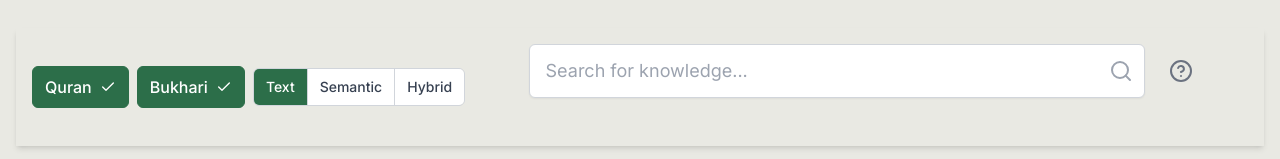
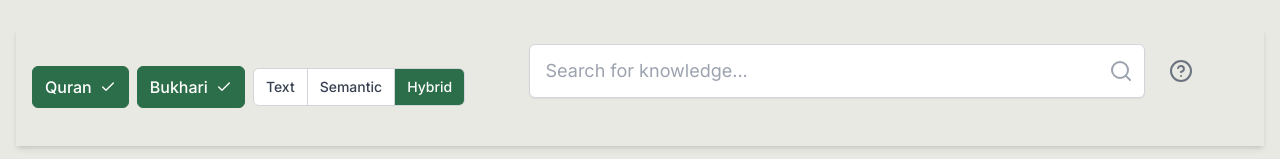
Before and after one commit to ihsan-project/maktabah-next, a Next.js app: page /search in a window 1280 px wide. Shown: the part 152-311 px from the top of the page. Built offline with nearby package versions, Linux system fonts and the light colour scheme; no server answers; the database is empty; sample sign-in values are in the browser's storage.

Commit message:
Default to hybrid and hide the option to non-devs

```diff
--- a/app/search/page.tsx
+++ b/app/search/page.tsx
@@ -20,19 +20,20 @@ export default function SearchPage(): JSX.Element {
 
   // Initialize with both book types selected
   const [selectedBooks, setSelectedBooks] = useState<string[]>(['quran', 'bukhari']);
-  const [searchMode, setSearchMode] = useState<SearchMode>('text');
+  const isDevelopment = process.env.NODE_ENV === 'development';
+  const [searchMode, setSearchMode] = useState<SearchMode>('hybrid');
 
   // Get the appropriate API URL based on environment
   const getApiUrl = (query: string, page: number, bookFilters?: string[]): string => {
-    // Check if we're in development mode and running locally
-    const isDevelopment = process.env.NODE_ENV === 'development';
-
     // Use Firebase emulator URL in development, API route in production
     const baseUrl = isDevelopment
       ? 'http://127.0.0.1:5001/maktabah-8ac04/us-central1/nextApiHandler/api/search'
       : `/api/search`;
 
-    let url = `${baseUrl}?q=${encodeURIComponent(query)}&page=${page}&size=10&mode=${searchMode}${isDevelopment ? '&debug=true' : ''}`;
+    let url = `${baseUrl}?q=${encodeURIComponent(query)}&page=${page}&size=10`;
+    if (isDevelopment) {
+      url += `&mode=${searchMode}&debug=true`;
+    }
 
     // Add book filters if provided
     if (bookFilters && bookFilters.length > 0) {
@@ -120,10 +121,12 @@ export default function SearchPage(): JSX.Element {
                   selectedBooks={selectedBooks}
                   onChange={setSelectedBooks}
                 />
-                <SearchModeToggle
-                  mode={searchMode}
-                  onChange={setSearchMode}
-                />
+                {isDevelopment && (
+                  <SearchModeToggle
+                    mode={searchMode}
+                    onChange={setSearchMode}
+                  />
+                )}
               </div>
               <div className="w-full">
                 <SearchForm onSearch={handleSearch} />
```
Also changed, not shown: 1 other file (tests, documents, lock files or other folders).
